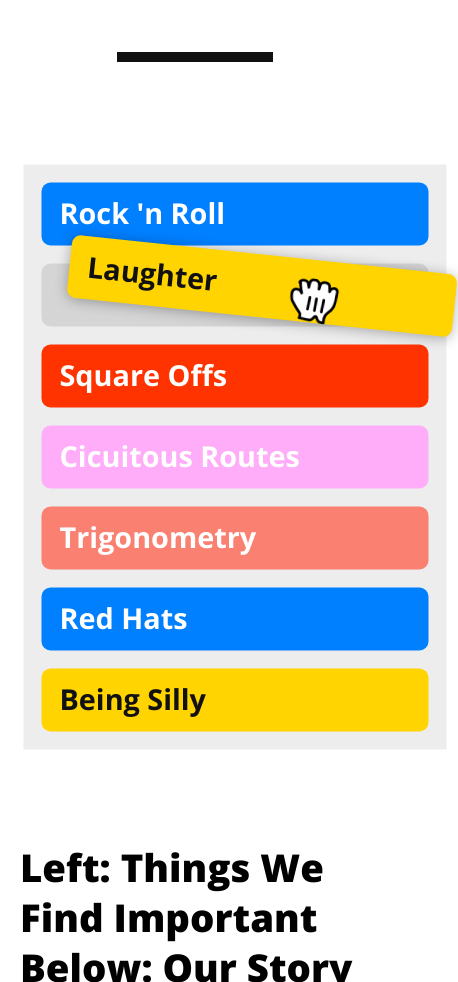
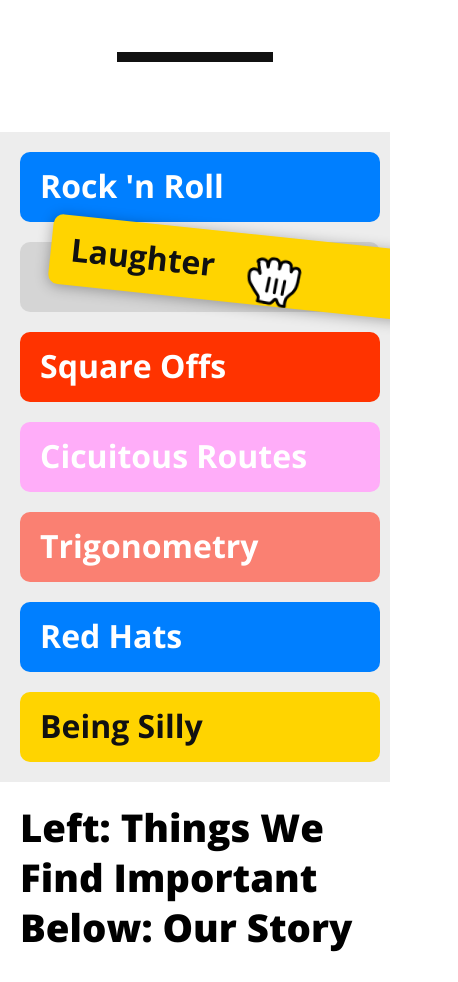
Before and after one commit to NotIam/Example-site, a plain HTML site: page index.html in a window 390 px wide. Shown: the part 1740-2722 px from the top of the page, 458 px wide, since content can reach past the window. Drawn offline with nearby package versions, Linux system fonts and the light colour scheme.

Commit message:
Adjusted css for responsive

```diff
--- a/style.css
+++ b/style.css
@@ -266,6 +266,7 @@ nav ul li a,
 }
 
 .story {
+  overflow: hidden;
   width: 1000px;
   margin: 0 auto;
 }
@@ -527,7 +528,7 @@ footer {
   .nb-list {
     float: none;
     margin: 0 auto 40px;
-    transform: scale(0.9);
+    width: 400px;
   }
 
   .more-info {
@@ -553,6 +554,10 @@ footer {
 
   nav #hamburger {
     display: block;
+  }
+
+  .nb-list li.dragging {
+    width: 360px;
   }
 }
 
@@ -606,4 +611,14 @@ footer {
   .sep {
     width: 40%;
   }
+
+  nav .logo {
+    width: 60vw;
+  }
 }
+
+@media screen and (max-width: 500px) {
+  .nb-list {
+    margin: 0 auto;
+  }
+}
```
